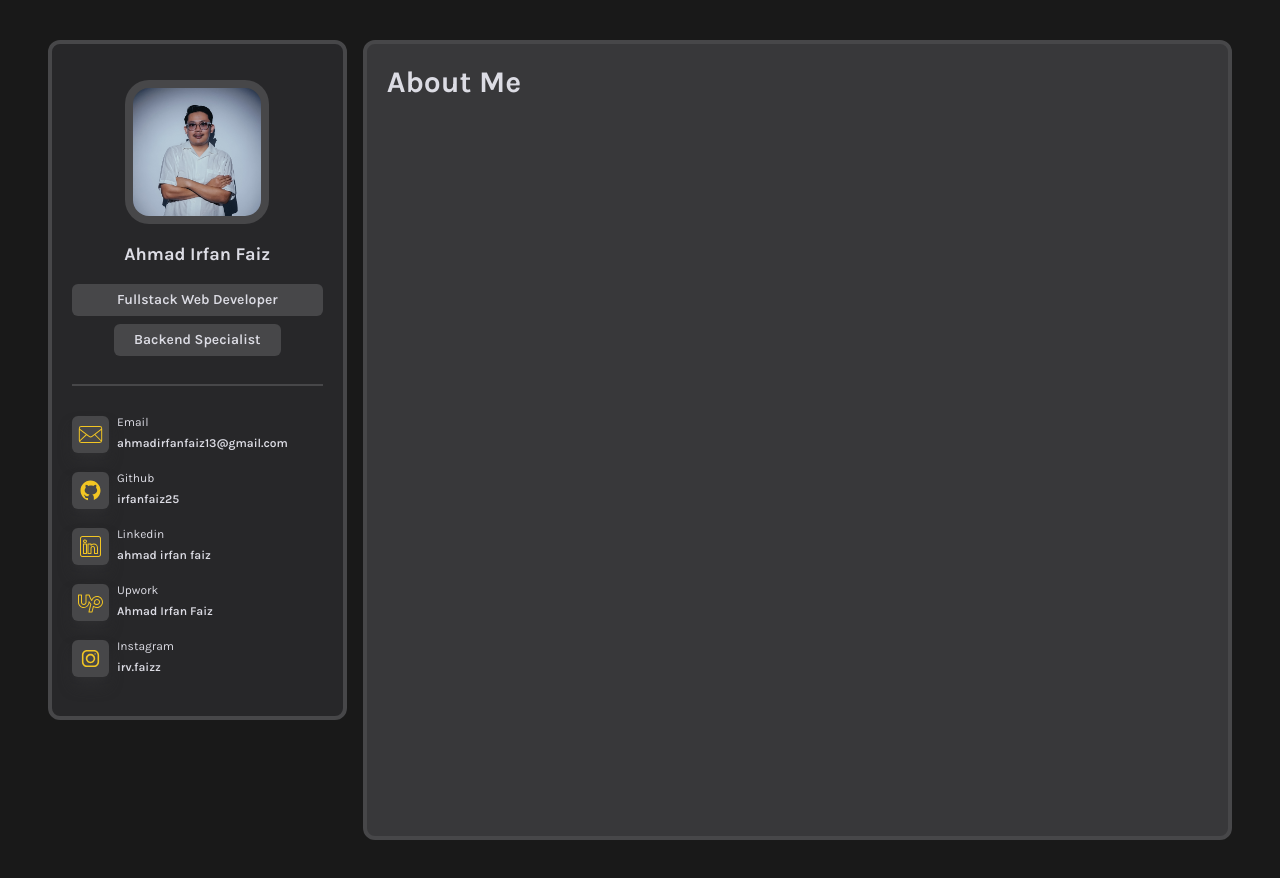
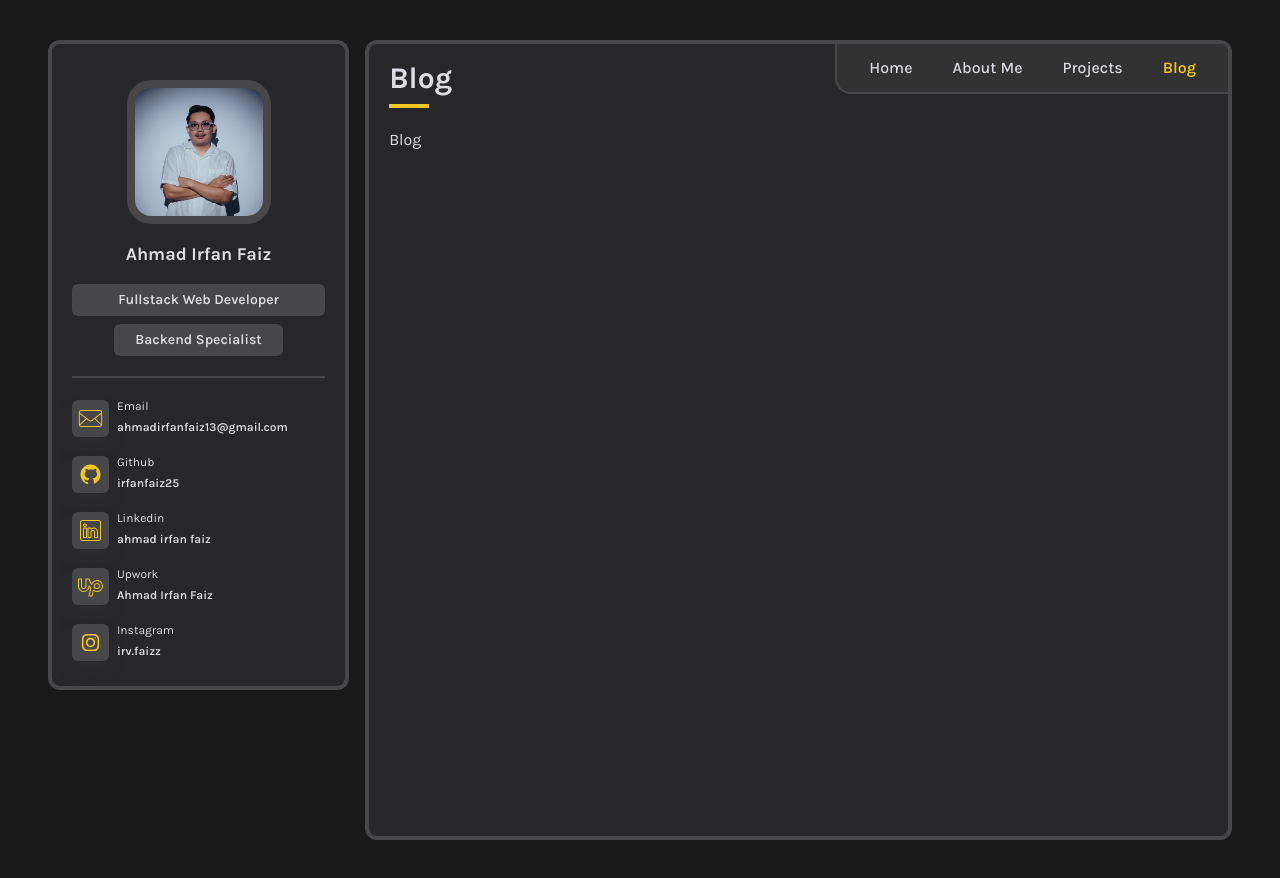
Before and after one commit to irfanfaiz25/new-portfolio, a React (Vite) app: page /blog in a window 1280 px wide. Built offline with nearby package versions, Linux system fonts and the light colour scheme; a web font is replaced by a local one.

Commit message:
feat: setup routes

```diff
--- a/index.html
+++ b/index.html
@@ -4,7 +4,7 @@
     <meta charset="UTF-8" />
     <link rel="icon" type="image/svg+xml" href="/vite.svg" />
     <meta name="viewport" content="width=device-width, initial-scale=1.0" />
-    <title>Vite + React</title>
+    <title>Ahmad Irfan Faiz</title>
     <link rel="preconnect" href="https://fonts.googleapis.com" />
     <link rel="preconnect" href="https://fonts.gstatic.com" crossorigin />
     <link
--- a/src/App.jsx
+++ b/src/App.jsx
@@ -1,14 +1,23 @@
 // import { useState } from 'react'
+import { Routes, Route } from "react-router";
 import ProfileSection from "./assets/components/profile/ProfileSection";
-import Main from "./assets/components/main/Index";
+import AboutMe from "./assets/components/main/AboutMe";
+import Home from "./assets/components/main/Home";
+import Projects from "./assets/components/main/Projects";
+import Blog from "./assets/components/main/Blog";
 
 function App() {
   return (
     <>
-      <section className="flex justify-between px-12 py-10 space-x-4">
+      <section className="block md:flex justify-between px-12 py-10 space-x-4">
         <ProfileSection />
 
-        <Main />
+        <Routes>
+          <Route path="/home" element={<Home />}></Route>
+          <Route path="/about-me" element={<AboutMe />}></Route>
+          <Route path="/projects" element={<Projects />}></Route>
+          <Route path="/blog" element={<Blog />}></Route>
+        </Routes>
       </section>
     </>
   );
--- /dev/null
+++ b/src/assets/components/main/AboutMe.jsx
@@ -0,0 +1,11 @@
+import Index from "./Index";
+
+const AboutMe = () => {
+  return (
+    <Index>
+      <h1>About Me</h1>
+    </Index>
+  );
+};
+
+export default AboutMe;
--- /dev/null
+++ b/src/assets/components/main/Blog.jsx
@@ -0,0 +1,11 @@
+import Index from "./Index";
+
+const Blog = () => {
+  return (
+    <Index>
+      <h1>Blog</h1>
+    </Index>
+  );
+};
+
+export default Blog;
--- /dev/null
+++ b/src/assets/components/main/Home.jsx
@@ -0,0 +1,11 @@
+import Index from "./Index";
+
+const Home = () => {
+  return (
+    <Index>
+      <h1>Home</h1>
+    </Index>
+  );
+};
+
+export default Home;
--- a/src/assets/components/main/Index.jsx
+++ b/src/assets/components/main/Index.jsx
@@ -1,11 +1,18 @@
-const Index = () => {
+import PropTypes from "prop-types";
+
+import NavbarHeader from "./NavbarHeader";
+
+const Index = ({ children }) => {
   return (
-    <div className="flex h-screen w-full bg-[#38383a] border-4 border-[#474749] rounded-xl p-5">
-      <div className="flex justify-between">
-        <h1 className="text-main-text text-3xl font-bold">About Me</h1>
-      </div>
+    <div className="h-screen w-full bg-main-bg border-4 border-main-border rounded-xl">
+      <NavbarHeader />
+
+      <div className="p-5 text-main-text">{children}</div>
     </div>
   );
 };
+Index.propTypes = {
+  children: PropTypes.node.isRequired,
+};
 
 export default Index;
--- /dev/null
+++ b/src/assets/components/main/NavbarHeader.jsx
@@ -0,0 +1,59 @@
+import { Link } from "react-router";
+
+const NavbarHeader = () => {
+  const menus = [
+    {
+      label: "Home",
+      path: "/home",
+    },
+    {
+      label: "About Me",
+      path: "/about-me",
+    },
+    {
+      label: "Projects",
+      path: "/projects",
+    },
+    {
+      label: "Blog",
+      path: "/blog",
+    },
+  ];
+  return (
+    <div className="flex w-full justify-between ps-5">
+      <div>
+        <h1
+          className="text-main-text text-3xl font-bold items-end pt-4 animate-[lineFadeSlide_0.3s_ease-in-out]
+  transition-all duration-300"
+        >
+          {menus.find((menu) => menu.path === window.location.pathname)
+            ?.label || "Home"}
+        </h1>
+        <div
+          className="mt-2 w-10 h-1 bg-tertiary-bg animate-[lineGrow_0.3s_ease-in-out]
+  transition-all duration-300"
+        ></div>
+      </div>
+      <nav className="w-full block md:w-auto">
+        <ul className="font-medium flex flex-col md:flex-row p-3 bg-[#323233] border-b-2 border-s-2 border-main-border rounded-bl-2xl rounded-tr-lg">
+          {menus.map((menu, index) => (
+            <li key={index}>
+              <Link
+                to={menu.path}
+                className={`${
+                  window.location.pathname === menu.path
+                    ? "text-secondary-text font-semibold"
+                    : "text-main-text hover:text-secondary-text"
+                } py-2 px-5 transition-colors duration-300`}
+              >
+                {menu.label}
+              </Link>
+            </li>
+          ))}
+        </ul>
+      </nav>
+    </div>
+  );
+};
+
+export default NavbarHeader;
--- /dev/null
+++ b/src/assets/components/main/Projects.jsx
@@ -0,0 +1,11 @@
+import Index from "./Index";
+
+const Projects = () => {
+  return (
+    <Index>
+      <h1>Projects</h1>
+    </Index>
+  );
+};
+
+export default Projects;
--- a/src/assets/components/profile/Contact.jsx
+++ b/src/assets/components/profile/Contact.jsx
@@ -54,7 +54,7 @@ const Contact = () => {
             <p className="text-xs text-main-text">{contact.name}</p>
             <Link
               to={contact.link}
-              className="text-xs font-semibold text-main-text hover:text-secondary-text hover:underline"
+              className="text-xs font-semibold text-main-text hover:text-secondary-text hover:underline transition-all duration-300"
             >
               {contact.content}
             </Link>
--- a/src/assets/components/profile/ProfileSection.jsx
+++ b/src/assets/components/profile/ProfileSection.jsx
@@ -9,7 +9,7 @@ const ProfileSection = () => {
 
   return (
     <>
-      <div className="w-1/3 bg-main-bg border-4 border-main-border h-[680px] rounded-xl p-5">
+      <div className="w-1/3 bg-main-bg border-4 border-main-border h-[650px] rounded-xl p-5">
         <div className="flex justify-center items-center p-2 bg-secondary-bg w-36 h-36 rounded-3xl mx-auto mt-4">
           <img
             src={Profile}
@@ -39,7 +39,7 @@ const ProfileSection = () => {
           </div>
         </div>
 
-        <div className="border-t-2 border-main-border my-7"></div>
+        <div className="border-t-2 border-main-border my-5"></div>
 
         <Contact />
 
--- a/tailwind.config.js
+++ b/tailwind.config.js
@@ -28,6 +28,22 @@ export default {
           "0%": { transform: "translateY(100%)" },
           "100%": { transform: "translateY(0)" },
         },
+        lineSlide: {
+          "0%": { transform: "scaleX(0)", opacity: "0" },
+          "100%": { transform: "scaleX(1)", opacity: "1" },
+        },
+        lineGrow: {
+          "0%": { width: "0%" },
+          "100%": { width: "30%" },
+        },
+        lineFadeSlide: {
+          "0%": { transform: "translateX(-20px)", opacity: "0" },
+          "100%": { transform: "translateX(0)", opacity: "1" },
+        },
+        lineExpand: {
+          "0%": { transform: "scaleX(0.5) scaleY(0.5)", opacity: "0" },
+          "100%": { transform: "scaleX(1) scaleY(1)", opacity: "1" },
+        },
       },
       animation: {
         "modal-fade": "fadeIn 0.3s ease-in-out",
```
